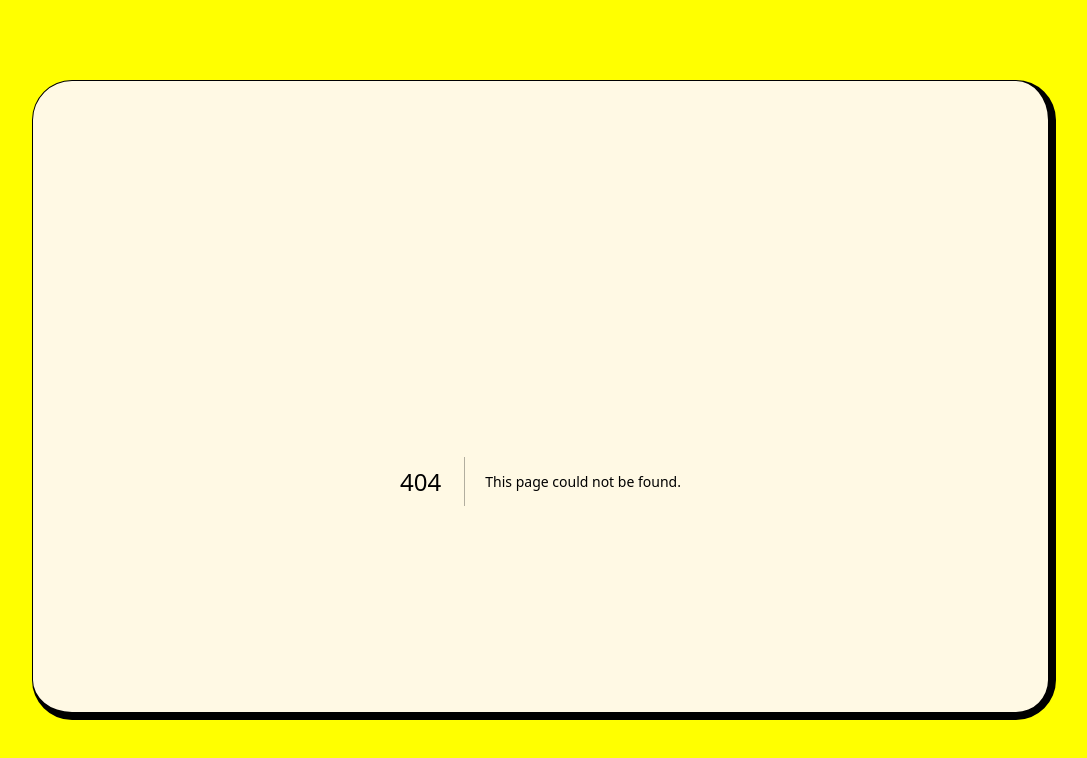
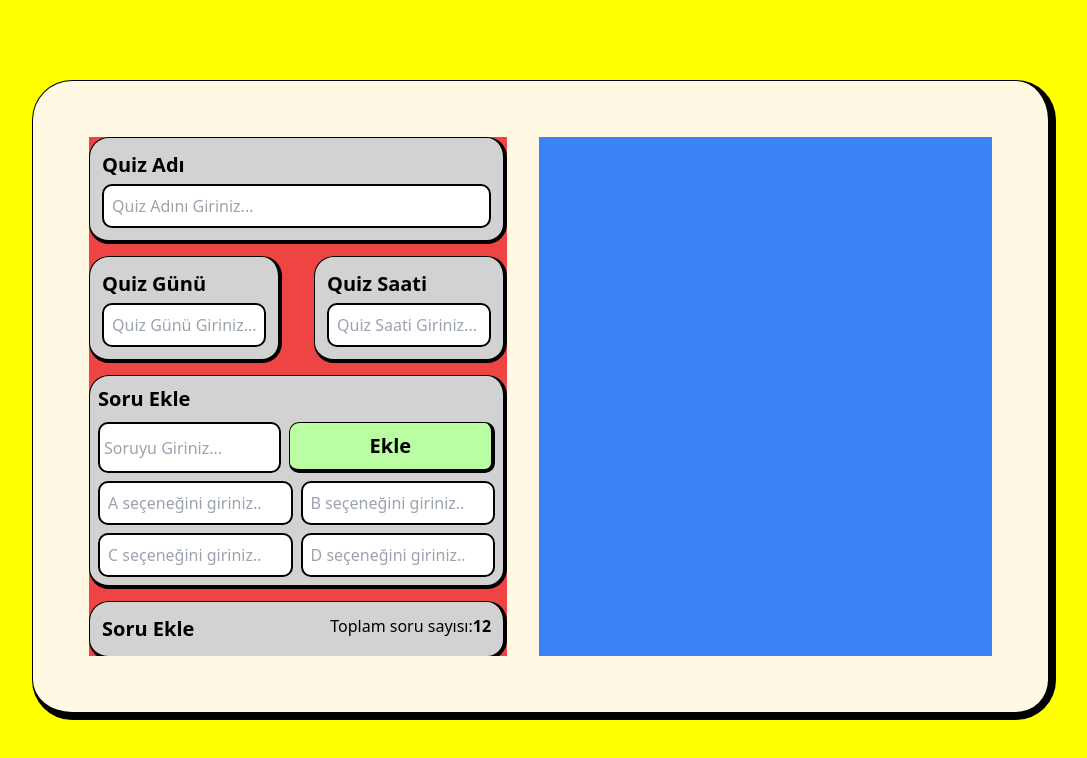
Before and after one commit to CryptQuiz/client, a Next.js app: page /addquiz in a window 1280 px wide. Before the commit this address had no page. Shown: the top 758 px of the page, without its empty margins (96-1183 px from the left). Built offline with nearby package versions, Linux system fonts and the light colour scheme.

Commit message:
created: Questions page

```diff
--- /dev/null
+++ b/app/addquiz/components/AddQuestion.jsx
@@ -0,0 +1,27 @@
+import React from 'react'
+
+const AddQuestion = () => {
+  return (
+    <div className="flex flex-col w-auto overflow-hidden p-2 space-y-2 bg-[#D2D2D2] text-black rounded-20 border border-black border-r-4 border-b-4">
+      <span className="font-bold text-14">Soru Ekle</span>
+      <div className='flex flex-row space-x-2'>
+      <input className=' w-full border-[2px] border-black p-1 rounded-10'
+      placeholder='Soruyu Giriniz...'
+      ></input>
+      <button className=' px-20 py-2 text-14 font-bold mdh:bg-[#BAFDA2] bg-red-500 rounded-10 border border-black border-r-4 border-b-4'>Ekle</button>
+      </div>
+      <div className='flex flex-col space-y-2'>
+      <div className='flex flex-row space-x-2 '>
+      <input className='w-full border-[2px] border-black p-2 rounded-10' placeholder='A seçeneğini giriniz..'></input>
+      <input className='w-full border-[2px] border-black p-2 rounded-10'placeholder='B seçeneğini giriniz..'></input>
+      </div>
+      <div className='flex flex-row space-x-2 '>
+      <input className='w-full border-[2px] border-black p-2 rounded-10' placeholder='C seçeneğini giriniz..'></input>
+      <input className='w-full border-[2px] border-black p-2 rounded-10' placeholder='D seçeneğini giriniz..'></input>
+      </div>
+      </div>
+    </div>
+  )
+}
+
+export default AddQuestion
--- /dev/null
+++ b/app/addquiz/components/AddQuizGruops.jsx
@@ -0,0 +1,33 @@
+import React from 'react'
+import AddQuestion from './AddQuestion'
+import Questions from './Questions'
+const AddQuizGruops = ({items}) => {
+  return (
+    <div className='flex flex-col space-y-3'>
+    <div className="flex flex-col w-auto overflow-hidden p-3 space-y-1 bg-[#D2D2D2] text-black rounded-20 border border-black border-r-4 border-b-4">
+      <span className="font-bold text-[20px] marker:">Quiz Adı</span>
+      <input className='border-[2px] border-black p-2 rounded-10'
+      placeholder='Quiz Adını Giriniz...'
+      ></input>
+    </div>
+    <div className='flex flex-row w-full space-x-8'>
+    <div className="flex flex-col w-full overflow-hidden p-3 space-y-1 bg-[#D2D2D2] text-black rounded-20 border border-black border-r-4 border-b-4">
+      <span className="font-bold text-[20px] marker:">Quiz Günü</span>
+      <input className='border-[2px] border-black p-2 rounded-10'
+      placeholder='Quiz Günü Giriniz...'
+      ></input>
+    </div>
+    <div className="flex flex-col w-full overflow-hidden p-3 space-y-1 bg-[#D2D2D2] text-black rounded-20 border border-black border-r-4 border-b-4">
+      <span className="font-bold text-[20px] marker:">Quiz Saati</span>
+      <input className='border-[2px] border-black p-2 rounded-10'
+      placeholder='Quiz Saati Giriniz...'
+      ></input>
+    </div>
+    </div>
+    <AddQuestion/>
+<Questions/>
+    </div>
+  )
+}
+
+export default AddQuizGruops
--- /dev/null
+++ b/app/addquiz/components/Questions.jsx
@@ -0,0 +1,16 @@
+import React from 'react'
+
+const Questions = () => {
+  return (
+   <div className="flex flex-col w-auto overflow-hidden p-3 space-y-2 bg-[#D2D2D2] text-black rounded-20 border border-black border-r-4 border-b-4">
+    <div className='flex flex-row justify-between'>
+    <span className="font-bold text-14">Soru Ekle</span>
+    <div className='flex flex-row'>
+    <span className='font-medium'> Toplam soru sayısı:</span> <span className='font-bold'>12</span>
+    </div>
+    </div>
+  </div>
+  )
+}
+
+export default Questions
--- /dev/null
+++ b/app/addquiz/page.jsx
@@ -0,0 +1,16 @@
+import React from 'react'
+import AddQuizGruops from './components/AddQuizGruops'
+const page = () => {
+  return (
+    <div className="flex flex-row mdh:p-14 p-8 h-full space-x-8 w-full">
+    <div className=" h-full w-[48vw] overflow-hidden flex flex-col space-y-3 bg-red-500">
+<AddQuizGruops/>
+</div>
+    <div className="flex flex-col h-full w-[52vw] bg-blue-500">
+        {/* sağ blok kodları */}
+    </div>
+  </div>
+  )
+}
+
+export default page
--- a/app/dashboard/components/AddQuiz.jsx
+++ b/app/dashboard/components/CreateQuiz.jsx
@@ -1,11 +1,14 @@
 import React from 'react'
 import Image from 'next/image'
-const AddQuiz = () => {
+import Link from 'next/link'
+const CreateQuiz = () => {
   return (
+    <Link href={"/addquiz"}>
     <div className='flex-grow py-10 px-14 bg-neu-purple2 rounded-20 border border-black border-r-8 border-b-8'>
     <div className='text-3xl font-bold '><span className='drop-shadow-[2px_2px_rgba(0,0,0,40)] flex justify-center items-center '>YENİ QUİZ OLUŞTUR</span></div>
     </div>
+    </Link>
   )
 }
 
-export default AddQuiz
+export default CreateQuiz
--- a/app/dashboard/components/Quizs.jsx
+++ b/app/dashboard/components/Quizs.jsx
@@ -1,31 +1,42 @@
-import React from 'react'
-import Quiz from './Quiz'
-const quizsArr=[{
-    name:"True Feed Back Quiz"
-},{
-    name:"True Back Feed  Quiz"
-},{
-    name:"True Quiz Feed Back "
-},{
-    name:" Quiz True Feed Back "
-}]
+import React from "react";
+import Quiz from "./Quiz";
+const quizsArr = [
+  {
+    name: "True Feed Back Quiz",
+  },
+  {
+    name: "True Back Feed  Quiz",
+  },
+  {
+    name: "True Quiz Feed Back ",
+  },
+  {
+    name: " Quiz True Feed Back ",
+  },
+  {
+    name: "True Feed Back Quiz",
+  },
+  {
+    name: "True Feed Back Quiz",
+  },
+  {
+    name: "True Feed Back Quiz",
+  },
+];
 const Quizs = () => {
+  return (
+    <div className="flex flex-col px-3 w-full space-y-3 h-full bg-white rounded-20 border border-black border-r-4 border-b-4 overflow-y-auto">
+      <div className=" p-3">
+        <span className="text-black font-bold text-14">Quizler</span>
+      </div>
 
-  return (
-    <div className='flex flex-col px-3 w-full space-y-3 h-full bg-white rounded-20 border border-black border-r-4 border-b-4 overflow-y-auto'>
-    <div className=' p-3'>
-      <span className='text-black font-bold text-12'>Quizler</span>
+      {quizsArr.map((i, index) => (
+        <div key={index} className="gap-4">
+          <Quiz items={i} />
+        </div>
+      ))}
+    </div>
+  );
+};
 
-    </div>
-
-    {quizsArr.map((i,index)=>(
-        <div key={index} className='gap-4'>
-        <Quiz items={i}/>
-        </div>
-    ))}
-
-  </div>
-  )
-}
-
-export default Quizs
+export default Quizs;
--- a/app/dashboard/components/Statistics.jsx
+++ b/app/dashboard/components/Statistics.jsx
@@ -4,9 +4,9 @@ const Statistics = () => {
   return (
     <div className='flex flex-col w-full h-full  bg-white rounded-20 border border-black border-r-4 border-b-4'>
     <div className='flex-grow p-3'>
-      <span className='text-black font-bold text-12'>İstatistikler</span>
+      <span className='text-black font-bold text-14'>İstatistikler</span>
     </div>
-    <div className='flex flex-row py-6 justify-evenly text-black font-bold text-8'>
+    <div className='flex flex-row py-6 justify-evenly text-black font-bold text-12'>
       <span>Toplam Quiz Sayısı</span>
       <span>Toplam Ödül Miktarı</span>
     <span>Toplam Sponsor Sayısı</span>
--- a/app/dashboard/page.jsx
+++ b/app/dashboard/page.jsx
@@ -1,12 +1,12 @@
 import React from "react";
-import AddQuiz from "./components/AddQuiz";
+import CreateQuiz from "./components/CreateQuiz";
 import Statistics from "./components/Statistics";
 import Quizs from "./components/Quizs";
 const page = () => {
   return (
     <div className="flex flex-row p-14 h-full space-x-8 w-full">
       <div className=" h-full min-w-[30vw] overflow-hidden flex flex-col space-y-3">
-  <AddQuiz />
+  <CreateQuiz />
   <Statistics />
 </div>
       <div className="flex flex-col h-full w-full">
--- a/app/layout.js
+++ b/app/layout.js
@@ -16,7 +16,7 @@ export default function RootLayout({ children }) {
     <html lang="en">
       <body className="bg-neu-yellow ">
         <div  className="bg-neu-yellow h-[100vh] w-[100vw] flex items-center justify-center ">
-            <div className="w-[80vw] h-[80vh] bg-neu-white rounded-40 overflow-hidden border border-black border-r-8 border-b-8">
+            <div className="w-[80vw] mdh:h-[80vh] h-[85vh] bg-neu-white rounded-40 overflow-hidden border border-black border-r-8 border-b-8">
 
                 {children}
 
--- a/package.json
+++ b/package.json
@@ -9,9 +9,10 @@
     "lint": "next lint"
   },
   "dependencies": {
+    "next": "13.5.4",
     "react": "^18",
     "react-dom": "^18",
-    "next": "13.5.4"
+    "swiper": "^10.3.1"
   },
   "devDependencies": {
     "autoprefixer": "^10",
--- a/tailwind.config.js
+++ b/tailwind.config.js
@@ -6,6 +6,11 @@ module.exports = {
     './app/**/*.{js,ts,jsx,tsx,mdx}',
   ],
   theme: {
+    screens: {
+      'mdh': { 'raw': '(min-height: 750px)' },
+      '2mdh': { 'raw': '(min-height: 900px)' },
+      'lgh': { 'raw': '(min-height: 1024px)' },
+    },
     container : {
       center : true,
       // screens:{
@@ -45,6 +50,7 @@ module.exports = {
         "40" : "2.5rem",
         "32" : "2rem",
         "12":"1rem",
+        "14":"1.25rem",
         "8":"0.75rem"
       },
       borderRadius: {
```
Also changed, not shown: 1 other file (tests, documents, lock files or other folders).
